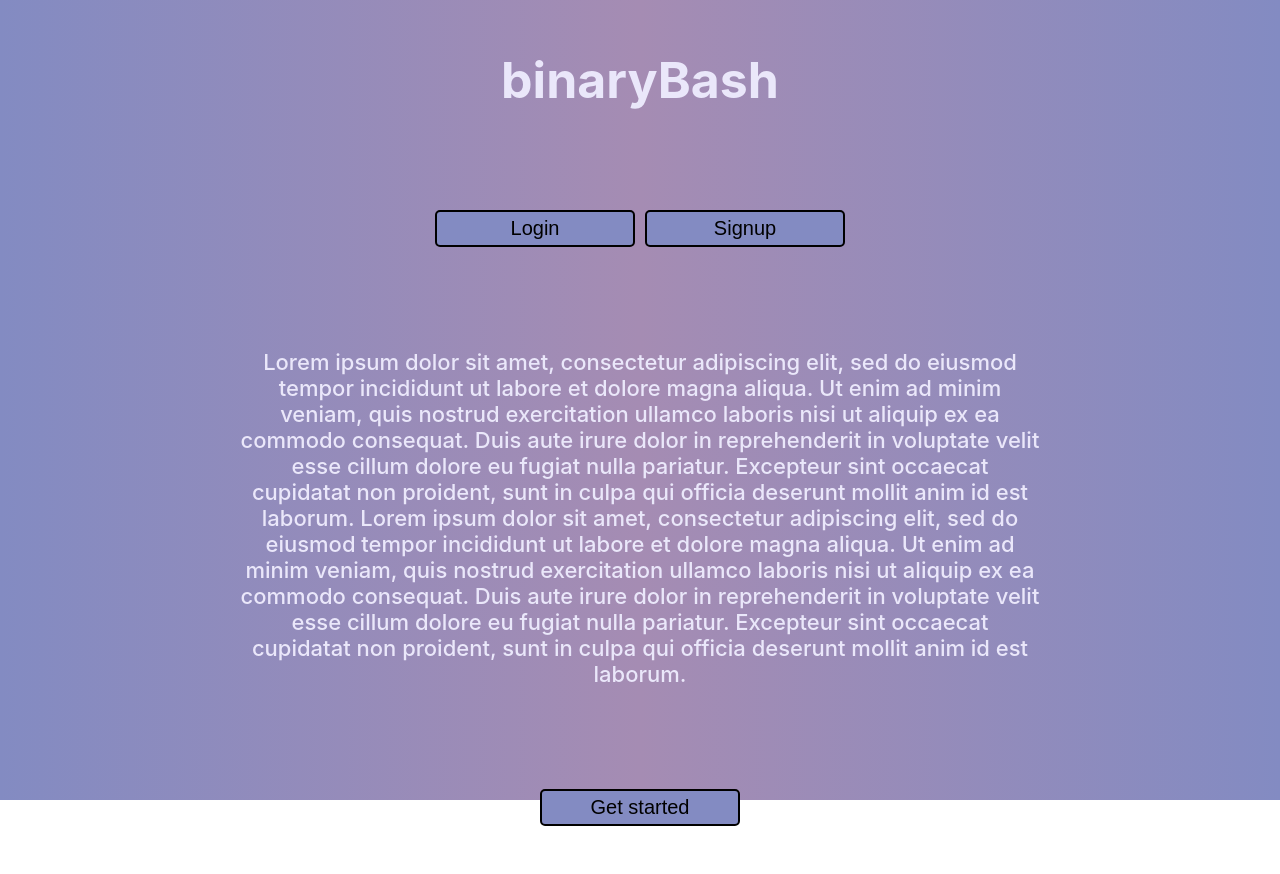
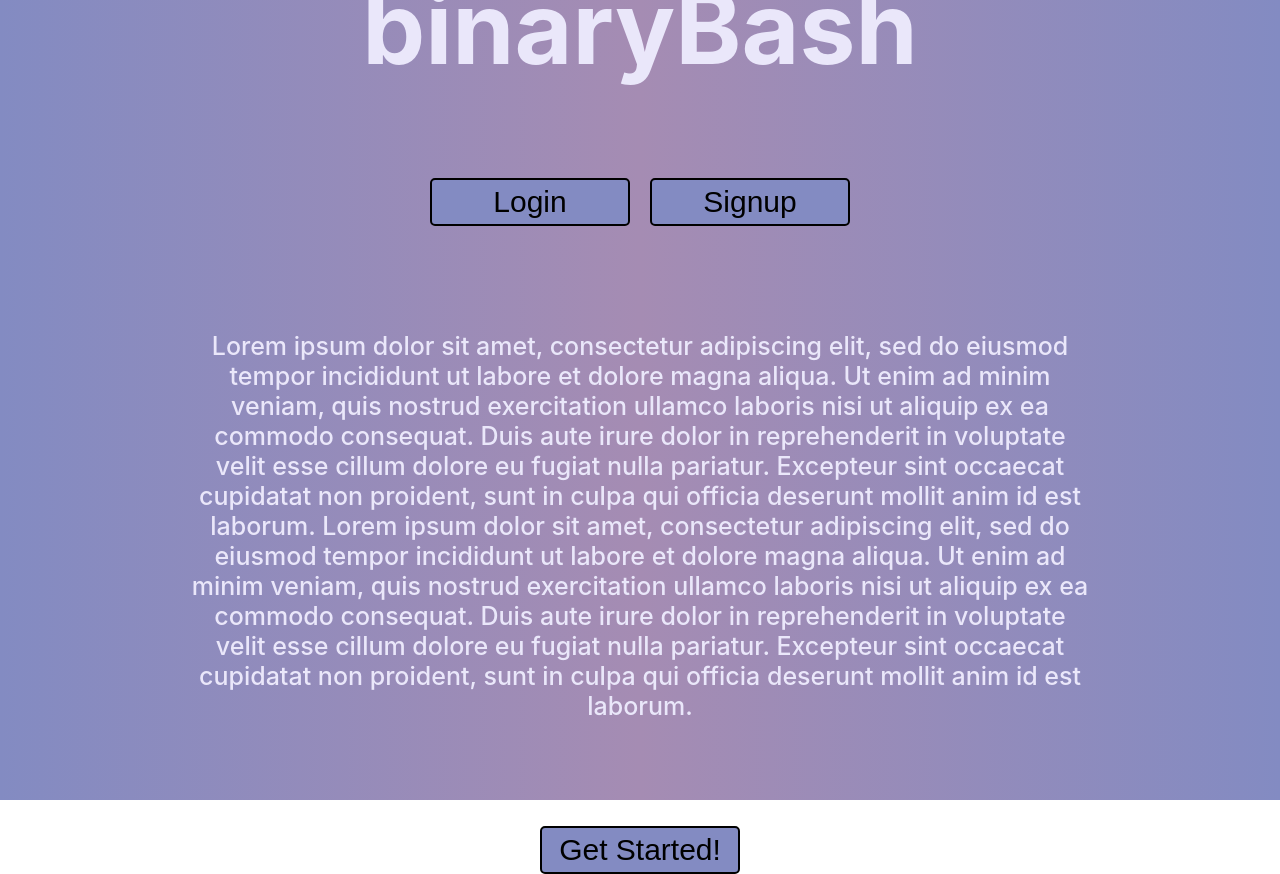
Before and after one commit to bruno-rossi/phase-4-final-project-binary-bash, a React (Create React App) app in the folder binary-bash/client/: page / in a window 1280 px wide. Before the commit the page ends 826 px from the top, so only its background shows below. Built offline with nearby package versions, Linux system fonts and the light colour scheme.

Commit message:
home and sign up page css

```diff
--- a/binary-bash/client/src/pages/Home.js
+++ b/binary-bash/client/src/pages/Home.js
@@ -5,7 +5,8 @@ function Home() {
 
     return (
         <div className="home-page">
-            <h1>binaryBash</h1>
+            <div className="home-container">
+              <h1>binaryBash</h1>
             <div className="button-group">
                 <NavLink to='/login'><button>Login</button></NavLink>
                 <NavLink to='/signup'><button>Signup</button></NavLink>
@@ -26,7 +27,9 @@ function Home() {
                 </p>
             </div>
 
-            <NavLink to="/login"><button className="get-started-btn">Get started</button></NavLink>
+            <NavLink to="/login"><button className="get-started-btn">Get Started!</button></NavLink>
+            </div>
+
         </div>
       );
 };
--- a/binary-bash/client/src/styles/home.css
+++ b/binary-bash/client/src/styles/home.css
@@ -2,11 +2,14 @@
   background: rgb(131,139,194);
   background: linear-gradient(90deg, rgba(131,139,194,1) 0%, rgba(165,140,179,1) 50%, rgba(131,139,194,1) 100%);
   height: 100vh;
+  display: flex;
+  justify-content: center;
+  align-items: center;
 }
 .home-page h1 {
-  padding: 50px;
+  padding: 40px;
   margin: 0;
-  font-size: 50px;
+  font-size: 100px;
   color: #EAE7FA;
 }
 /* All Buttons */
@@ -14,7 +17,7 @@
   border: solid 2px black;
   padding: 5px 10px;
   border-radius: 5px;
-  font-size: 20px;
+  font-size: 30px;
   width: 200px;
   background-color: #838BC2;
 }
@@ -26,7 +29,7 @@
 .button-group {
   display: flex;
   justify-content: center;
-  gap: 10px;
+  gap: 20px;
   margin-top: 50px;
 }
 /* paragraph container */
@@ -36,8 +39,8 @@
   justify-content: center;
 }
 .home-page p {
-  max-width: 800px;
+  max-width: 900px;
   color: #EAE7FA;
-  font-size: 22px;
+  font-size: 25px;
   font-weight: 500;
 }
--- a/binary-bash/client/src/styles/signup.css
+++ b/binary-bash/client/src/styles/signup.css
@@ -7,23 +7,24 @@
   align-items: center;
 }
 .form-container {
-  height: 600px;
+  height: max-content;
   width: 500px;
   background-color: white;
-  border-radius: 5px;
+  border-radius: 25px;
   text-align: center;
   padding: 20px 30px;
 }
 #username-textfield,
 #password-textfield {
   display: flex;
-  margin: 5px 0;
+  justify-content: center;
+  margin: 10px 0;
   border-radius: 10px;
   border: none;
   background-color: #A58CB3;
   height: 30px;
   color: #EAE7FA;
-  width: 100%;
+  width: 50%;
   margin-top: 20px;
 }
 #submit-btn {
```
